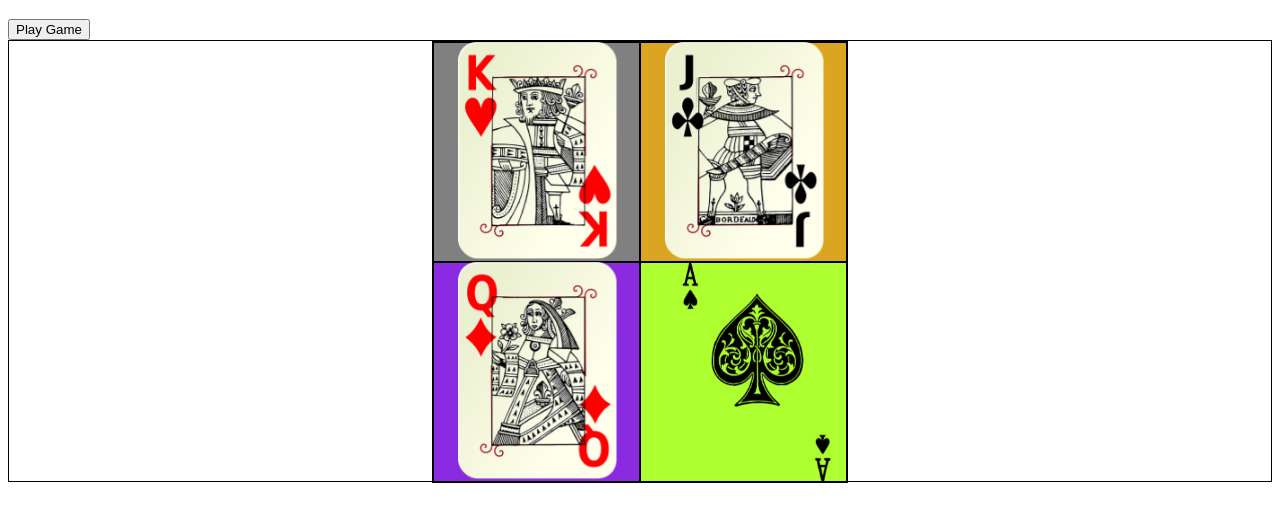
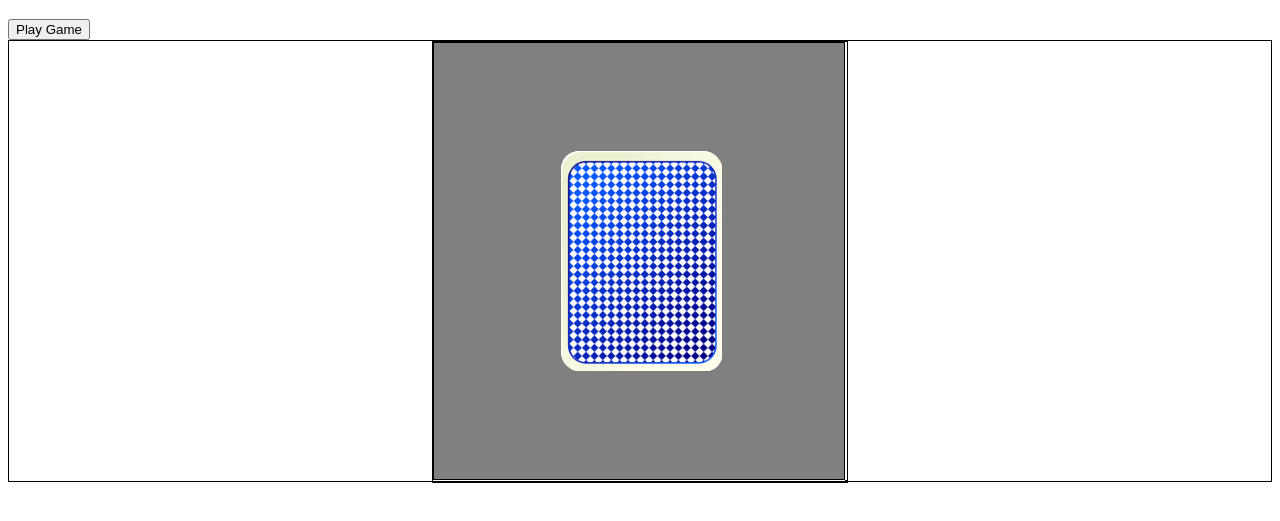
Before and after one commit to CooperPeaks/card-game-training, a plain HTML site: page index.html in a window 1280 px wide. Both pictures are taken after a click on the button "Play Game". Shown: the part 61-582 px from the top of the page. Drawn offline with Linux system fonts and the light colour scheme.

Commit message:
flip-card effect

```diff
--- a/script.js
+++ b/script.js
@@ -7,20 +7,22 @@ const cardObjectDefinitions = [
 
 const cardBackImgPath = '/pictures/card-back-Blue.png'
 const cardContainerElem = document.querySelector('.card-container')
+
 let cards = []
 const playGameButtonElem = document.getElementById('playGame')
+
+const collapsedGridAreaTemplate = '"a a" "a a"'
+const cardCollectionCellClass = ".card-pos-a"
 
 loadGame()
 
 function loadGame() {
     createCards()
-
     cards = document.querySelectorAll('.card')
-
-    playGameButtonElem.addEventListener('click', ()=>startGame())
+    playGameButtonElem.addEventListener('click', () => startGame())
 }
 
-function startGame(){
+function startGame() {
     initializeNewGame()
     startRound()
 }
@@ -28,19 +30,54 @@ function startGame(){
 function initializeNewGame() {
 }
 
-function startRound(){
+function startRound() {
     initializeNewRound()
+    collectCards()
+    flipCards(true)
 }
 
-function initializeNewRound(){
+function initializeNewRound() {
 }
 
+// ////////////////////////////////////// Handle Cards //////////////////////////////////////////////////////////////////
 
+function collectCards() {
+    transformGridArea(collapsedGridAreaTemplate)
+    addCardToGridAreaCell(cardCollectionCellClass)
+}
 
+function transformGridArea(areas) {
+    cardContainerElem.style.gridTemplateAreas = areas
+}
 
+function addCardToGridAreaCell(cellPositionClassName) {
+    const cellPositionElem = document.querySelector(cellPositionClassName)
+    cards.forEach((card, index) => {
+        addChildElement(cellPositionElem, card)
+    })
+}
+
+// Flip Card Effect
+function flipCard(card, flipToBack) {
+    const innerCardElem = card.firstChild
+    if (flipToBack && !innerCardElem.classList.contains('flip-it')) {
+        innerCardElem.classList.add('flip-it')
+    }
+    else if (innerCardElem.classList.contains('flip-it')) {
+        innerCardElem.classList.remove('flip-it')
+    }
+}
+
+function flipCards(flipToBack) {
+    cards.forEach((card, index) => {
+        setTimeout(() => {
+            flipCard(card, flipToBack)
+        }, index * 100)
+    })
+}
 // ////////////////////////////////////// Create Cards ////////////////////////////////////////////////////////////////
-function createCards(){
-    cardObjectDefinitions.forEach((cardItem)=>{
+function createCards() {
+    cardObjectDefinitions.forEach((cardItem) => {
         createCard(cardItem)
     })
 }
--- a/style.css
+++ b/style.css
@@ -94,3 +94,7 @@ main {
 .card:hover .card-inner {
     transform: rotateY(180deg);
 }
+
+.card-inner.flip-it{
+    transform: rotateY(180deg);
+}
```
